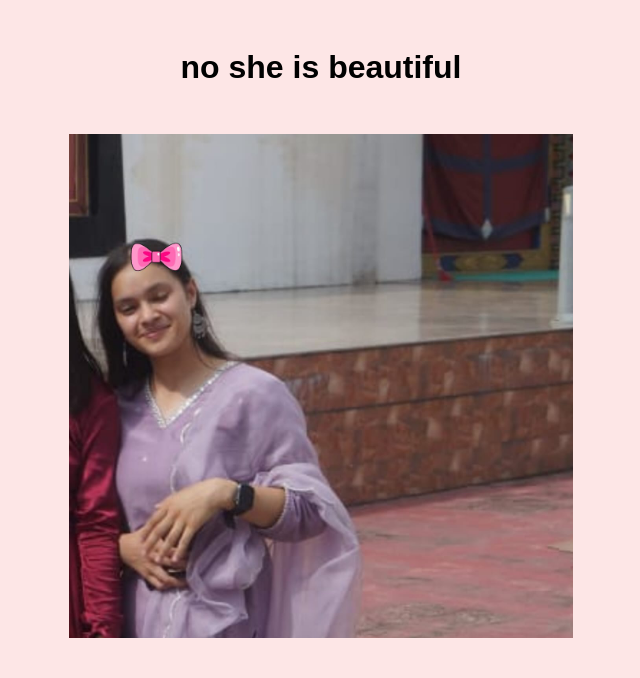
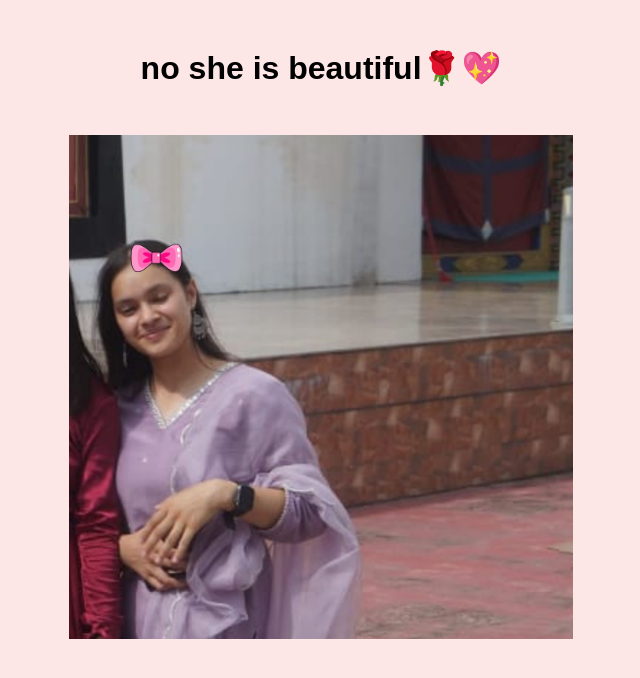
Before and after one commit to akshay77-web/aks, a plain HTML site: page beautiful.html in a window 1280 px wide. Shown: the whole page, without its empty margins (319-959 px from the left). Drawn offline with Linux system fonts and the light colour scheme.

Commit message:
Update beautiful.html

```diff
--- a/beautiful.html
+++ b/beautiful.html
@@ -48,7 +48,7 @@
     </style>
 </head>
 <body>
-    <h1>no she is beautiful</h1>
+    <h1>no she is beautiful🌹💖</h1>
     <div class="image-container">
         <img src="WhatsApp Image 2024-09-28 at 17.18.14_025e98ca.jpg" alt="Big Image 1">
         <img src="WhatsApp Image 2024-09-26 at 19.29.13_7cba3d67.jpg" alt="Big Image 2">
```
